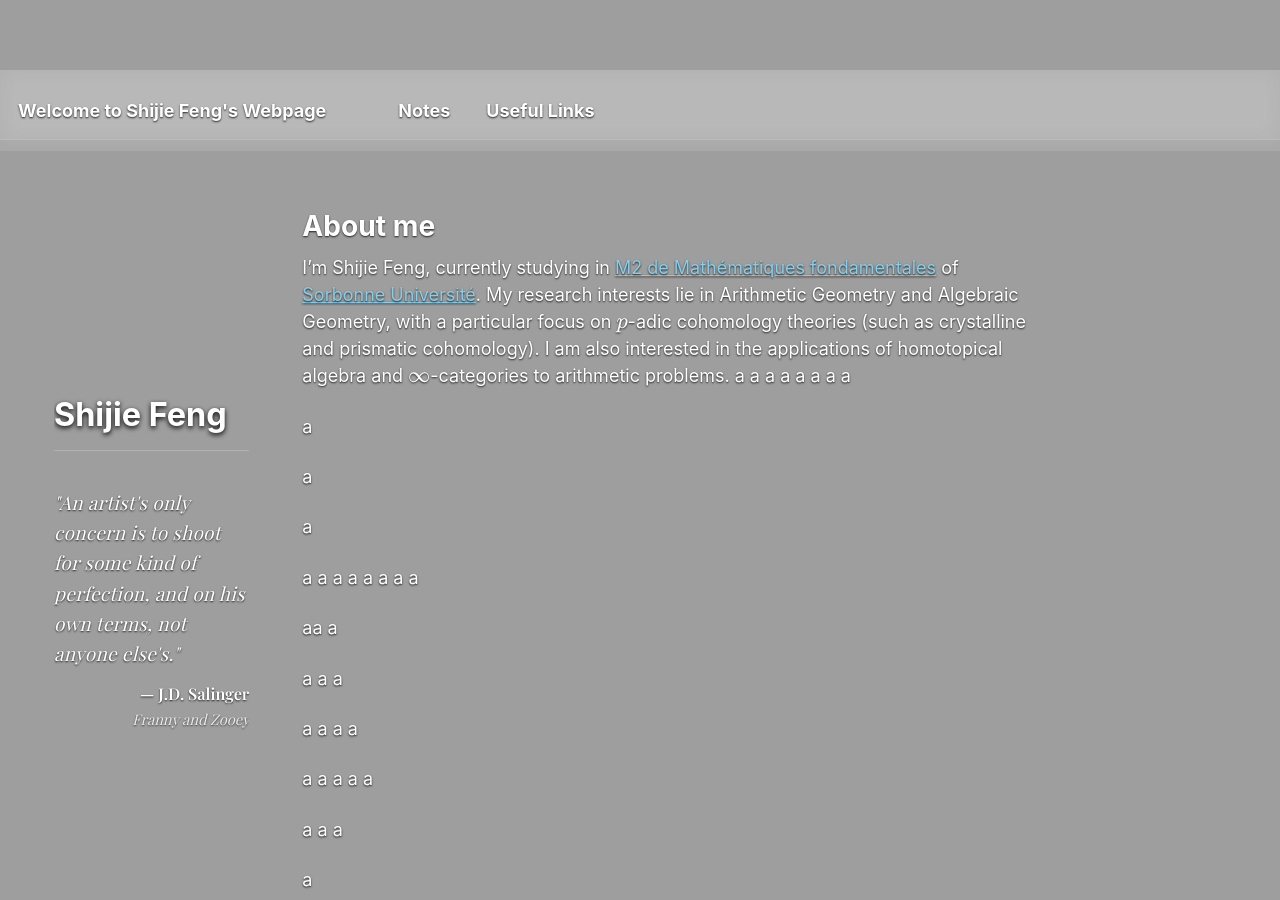
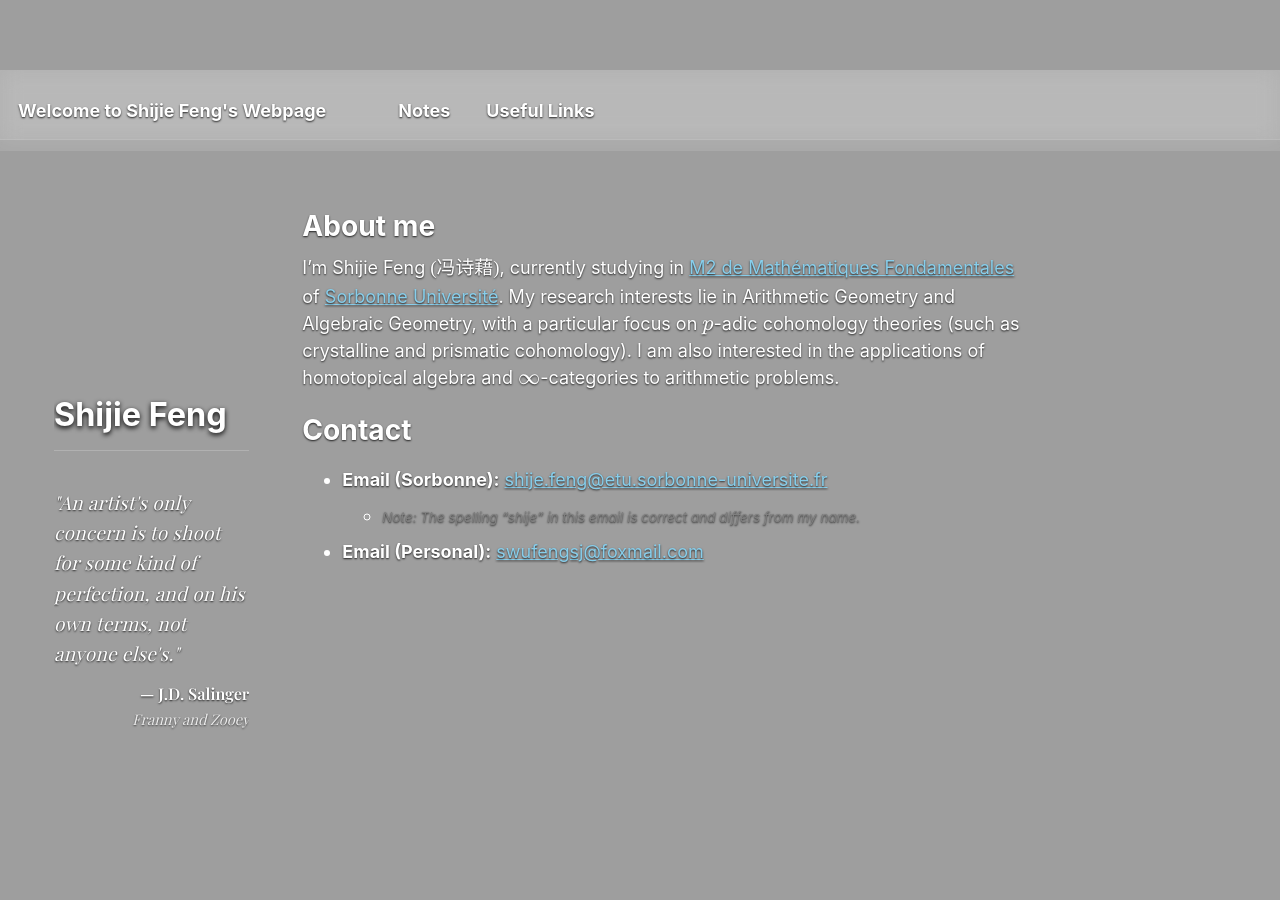
Before and after one commit to SHJFeng/SHJFeng.github.io, a Jekyll site: the page built from _pages/about.md, in a window 1280 px wide and 900 px high. Built offline with Jekyll 4.4.1, drawn with Linux system fonts in a browser that asks for light colours; some web fonts are replaced.

Commit message:
添加邮箱about.md

```diff
--- a/_pages/about.md
+++ b/_pages/about.md
@@ -5,129 +5,12 @@ author_profile: true
 redirect_from:
   - /about/
   - /about.html
-mathjax: true
-math: true
 ---
 
+I'm Shijie Feng <span style="font-family: 'STKaiti', 'KaiTi', 'BiauKai', '楷体', serif; font-size: 105%;">(冯诗藉)</span>, currently studying in [M2 de Mathématiques Fondamentales](https://master-math-fonda.imj-prg.fr/) of [Sorbonne Université](https://www.sorbonne-universite.fr/). My research interests lie in Arithmetic Geometry and Algebraic Geometry, with a particular focus on $p$-adic cohomology theories (such as crystalline and prismatic cohomology). I am also interested in the applications of homotopical algebra and $\infty$-categories to arithmetic problems.
 
-I'm Shijie Feng, currently studying in [M2 de Mathématiques fondamentales](https://master-math-fonda.imj-prg.fr/) of [Sorbonne Université](https://www.sorbonne-universite.fr/). My research interests lie in Arithmetic Geometry and Algebraic Geometry, with a particular focus on $p$-adic cohomology theories (such as crystalline and prismatic cohomology). I am also interested in the applications of homotopical algebra and $\infty$-categories to arithmetic problems.
-a
-a
-a
-a
-a
-a
-a
-a
+# Contact
 
-a
-
-a
-
-a
-
-a
-a
-a
-a
-a
-a
-a
-a
-
-aa
-a
-
-a
-a
-a
-
-a
-a
-a
-a
-
-a
-a
-a
-a
-a
-
-a
-a
-a
-
-
-
-
-
-a
-
-
-
-
-
-
-
-
-
-
-
-
-
-
-
-
-
-
-
-aa
-
-
-
-
-
-
-
-
-
-
-
-
-
-
-
-
-
-
-
-
-
-
-
-
-
-
-
-
-
-
-
-
-
-
-
-
-
-
-
-
-
-
-
-
-
-
-
-
-test
+* **Email (Sorbonne):** [shije.feng@etu.sorbonne-universite.fr](mailto:shije.feng@etu.sorbonne-universite.fr)
+    * <small style="color: gray;">*Note: The spelling "shije" in this email is correct and differs from my name.*</small>
+* **Email (Personal):** [swufengsj@foxmail.com](mailto:swufengsj@foxmail.com)
```
